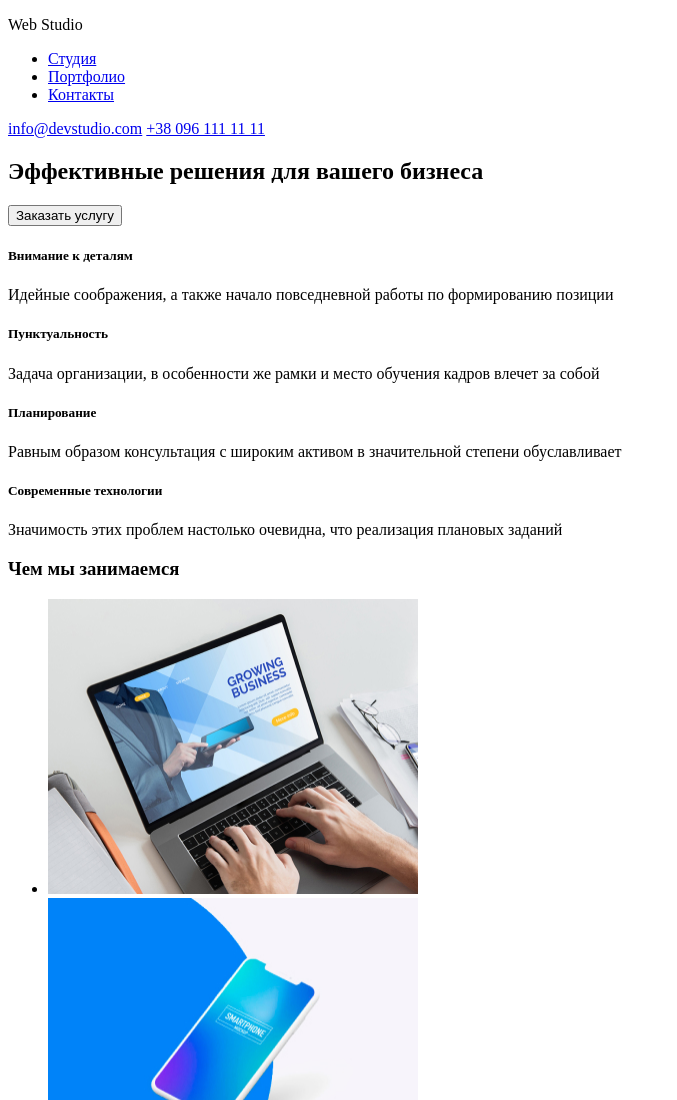
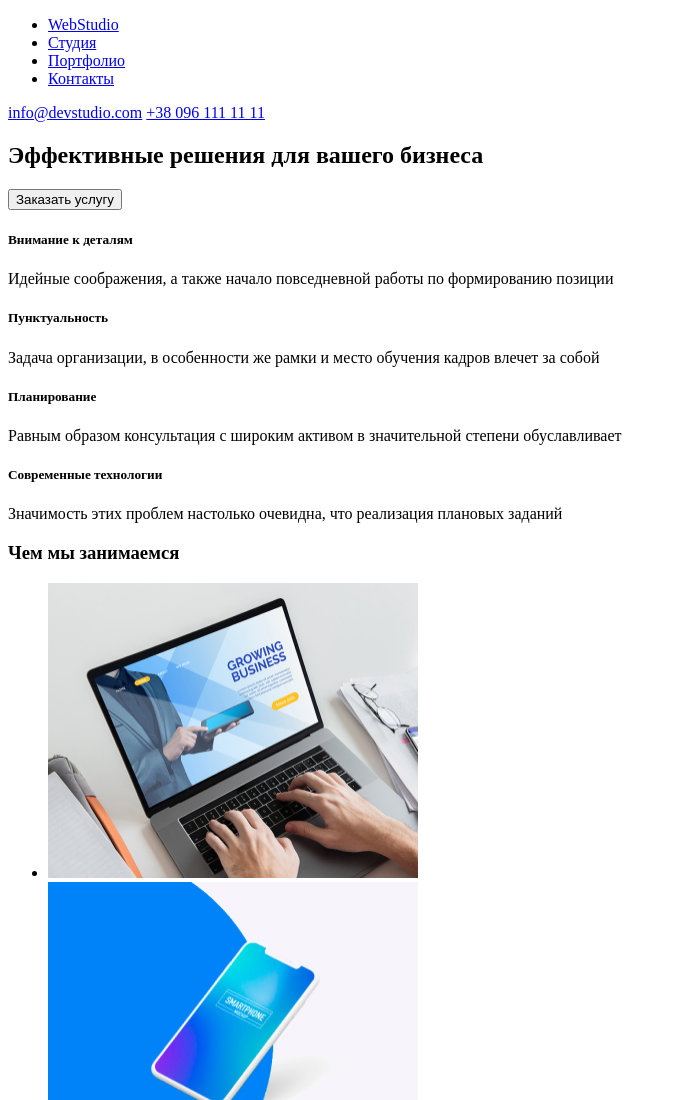
Before and after one commit to Bostori/goit-markup-hw-01, a plain HTML site: page index.html in a window 1280 px wide. Shown: the top 1100 px of the page, without its empty margins (0-677 px from the left). Drawn offline with Linux system fonts and the light colour scheme.

Commit message:
навигация заголовка

```diff
--- a/index.html
+++ b/index.html
@@ -7,9 +7,9 @@
 	</head>
 	<body>
 		<header>
-			<p>Web Studio</p>
 			<nav>
 				<ul>
+					<li><a href="#">WebStudio</a></li>
 					<li><a href="#">Студия</a></li>
 					<li><a href="#">Портфолио</a></li>
 					<li><a href="#">Контакты</a></li>
```
